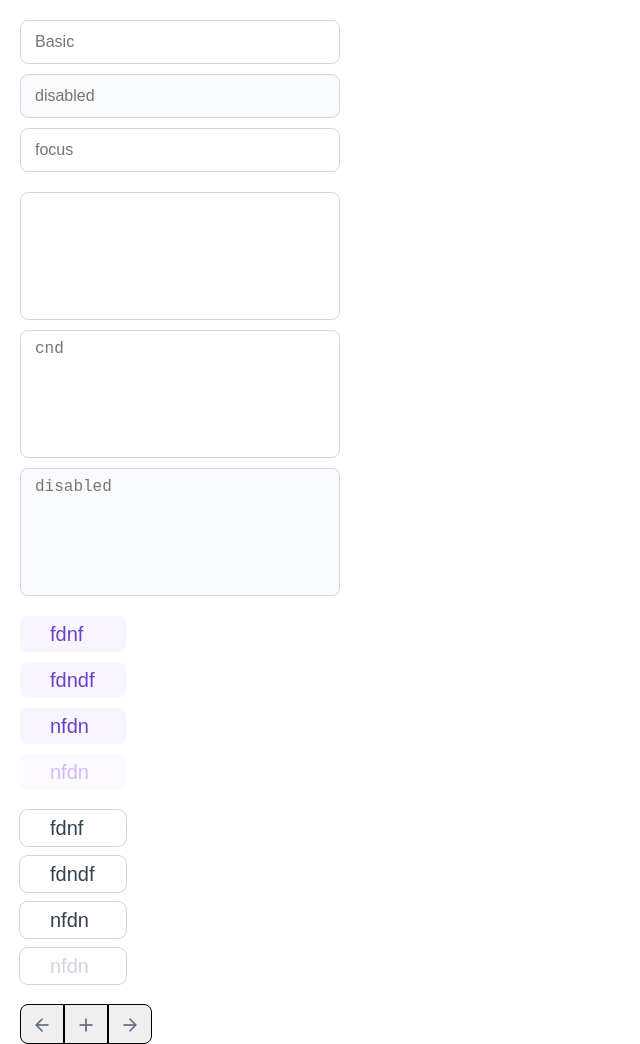
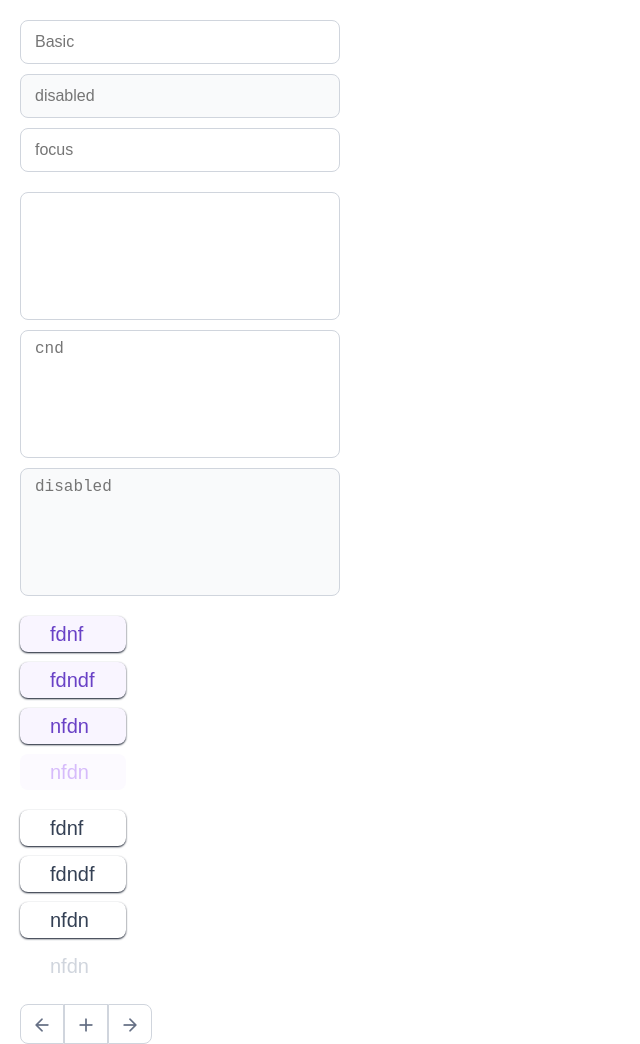
Before and after one commit to chelik352/ui-kit, a plain HTML site: page index.html in a window 1280 px wide. Shown: the whole page, without its empty margins (0-640 px from the left). Drawn offline with Linux system fonts and the light colour scheme.

Commit message:
fixed buttons

```diff
--- a/style.css
+++ b/style.css
@@ -44,6 +44,7 @@
     padding: 9px 14px 9px 14px;
     resize: none;
 }
+
 .text-area:focus{
     color: #101828;
 }
@@ -51,6 +52,7 @@
 .text-area[disabled]{
     background-color: #F9FAFB;
 }
+
 .button-pink{
     width: 106px;
     height: 36px;
@@ -66,17 +68,25 @@
     display: flex;
     padding-left: 30px;
     align-items: center;
+    box-shadow: 0px 1px 2px 0px #101828;
 }
+
 .button-pink:focus{
     background-color: #F4EBFF;
+    box-shadow: 0px 1px 2px 0px #101828;
 }
+
 .button-pink:active{
     box-shadow: 0px 0px 0px 4px #F4EBFF;
+    outline: #101828;
 }
+
 .button-pink[disabled]{
     background-color: #FCFAFF;
     color: #D6BBFB;
+    box-shadow: none;
 }
+
 .button{
     width: 106px;
     height: 36px;
@@ -92,41 +102,53 @@
     display: flex;
     padding-left: 30px;
     align-items: center;
+    box-shadow: 0px 1px 2px 0px #101828;
 }
-.button:focus{
+
+.button:hover{
     background-color: #F9FAFB;
 }
+
 .button:active{
     box-shadow: 0px 0px 0px 4px #F2F4F7;
 }
+
 .button[disabled]{
     background-color: white;
     color: #D0D5DD;
+    box-shadow: none;
 }
+
 .left{
     width: 44px;
     height: 40px;
-    border: 1px solid black;
+    border: 1px solid #D0D5DD;
     border-radius: 8px 0px 0px 8px;
     padding-top: 5px;
     justify-content: center;
+    background-color: white;
 }
+
 .buttons{
     display: flex;
     flex-direction: row;
     border-radius: 8px;
 }
+
 .plus{
     width: 44px;
     height: 40px;
-    border: 1px solid black;
+    border: 1px solid #D0D5DD;
     padding-top: 5px;
+    background-color: white;
 }
+
 .right{
    width: 44px;
    height: 40px;
-   border: 1px solid black;
+   border: 1px solid #D0D5DD;
    border-radius: 0px 8px 8px 0px;
-   padding-top: 5px
+   padding-top: 5px;
+   background-color: white;
 
 }
```
